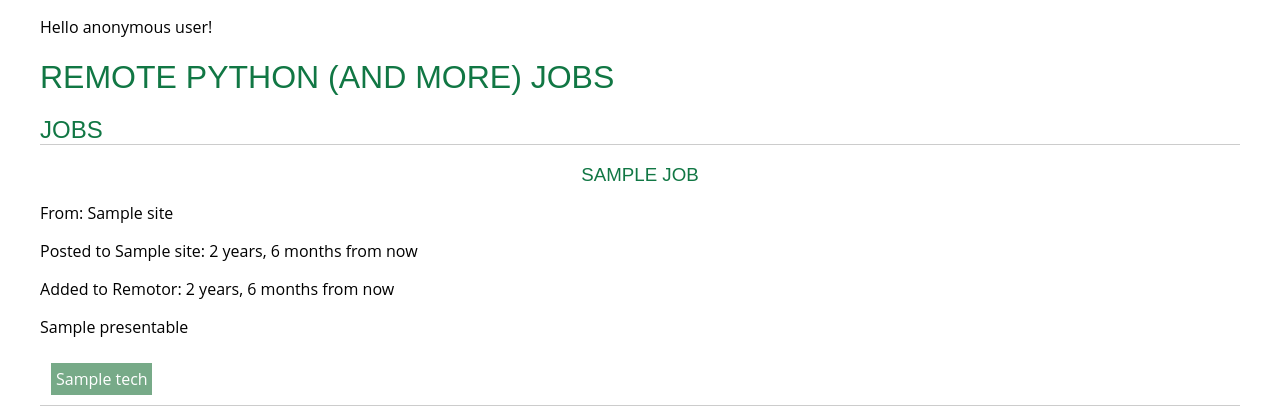
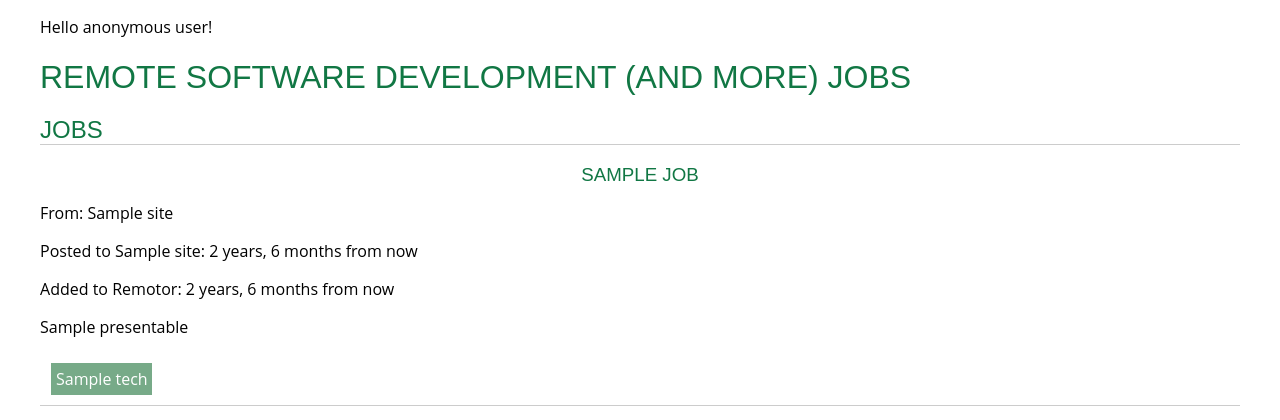
Before and after one commit to margyle/remotor, a Django app: template board/templates/board/jobs.html in a window 1280 px wide. Shown: the part 67-487 px from the top of the page. Run offline with Django 3.2, Linux system fonts and the light colour scheme; the template is opened without the code that fills it: most values are stand-ins (such as "Sample title", 1, 10 or a date in 2020).

Commit message:
Change heading from Python to Software Development

```diff
--- a/board/templates/board/jobs.html
+++ b/board/templates/board/jobs.html
@@ -8,7 +8,7 @@
 	  <p>Hello anonymous user!</p>
 	{% endif %}
 	</div>
-	<h1>Remote Python (and more) jobs</h1>
+	<h1>Remote Software Development (and more) jobs</h1>
 	<h2>Jobs</h2>
 	{% for job in jobs %}
 	   <div class="job">
```
